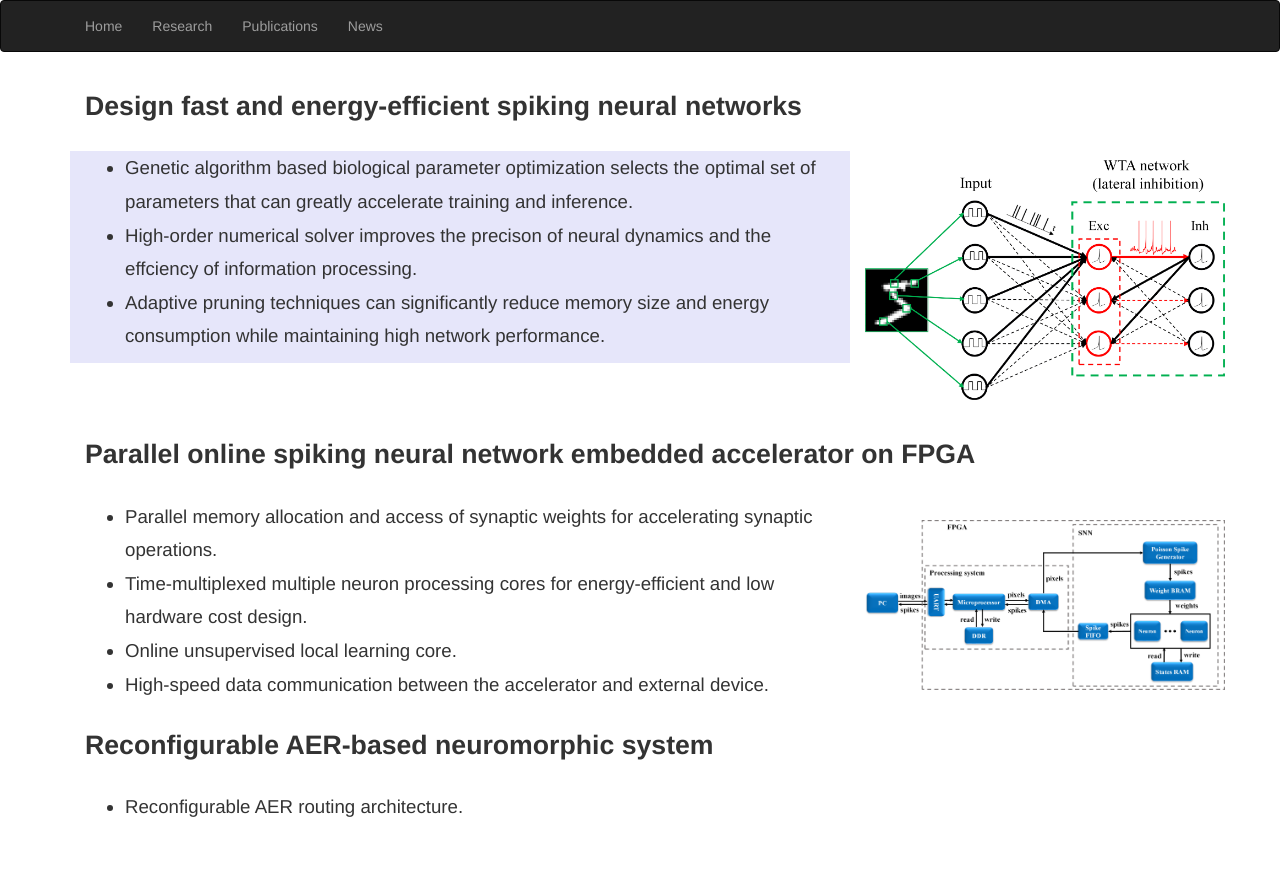
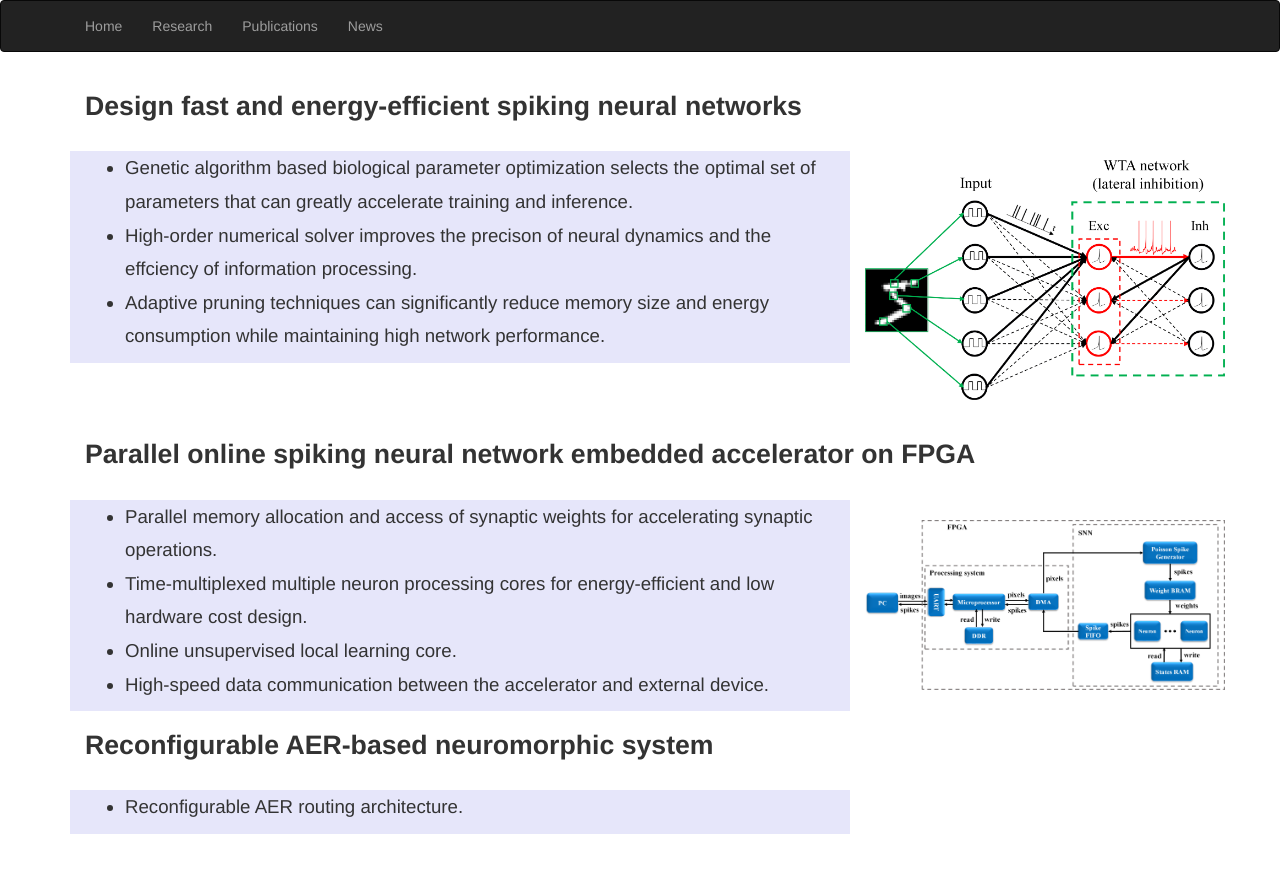
Before and after one commit to Wenzheguo/Wenzheguo.github.io, a Jekyll site: the page built from Research/index.html, in a window 1280 px wide. Shown: the top 873 px of the page. Built offline with Jekyll 4.4.1, drawn with Linux system fonts in a browser that asks for light colours.

Commit message:
Update index.html

```diff
--- a/Research/index.html
+++ b/Research/index.html
@@ -15,13 +15,13 @@ title: Research
             </ul>
         </div>
         <div class="col-md-4">
-            <img class="img-responsive" src="/images/Network architecture.png" style="width:150;height=70" alt="Myself"><br>
+            <img class="img-responsive" src="/images/Network architecture.png" style="width:150;height=50" alt="Myself"><br>
         </div>
     </div>
 
     <h1 style="font-size: 20pt;"><strong>Parallel online spiking neural network embedded accelerator on FPGA</strong></h1><br>
     <div class="row">
-        <div class="col-md-8">
+        <div class="col-md-8" style="background-color:lavender;">
             <ul style="font-size:14pt;line-height:180%;">
                 <li> Parallel memory allocation and access of synaptic weights for accelerating synaptic operations. </li>
                 <li> Time-multiplexed multiple neuron processing cores for energy-efficient and low hardware cost design. </li>
@@ -31,13 +31,13 @@ title: Research
         </div>
         <div class="col-md-4">
             <br>
-            <img class="img-responsive" src="/images/system_overview.png" style="width:200;height=200" alt="Myself"><br>
+            <img class="img-responsive" src="/images/system_overview.png" style="width:250;height=250" alt="Myself"><br>
         </div>
     </div>
 
     <h1 style="font-size: 20pt;"><strong>Reconfigurable AER-based neuromorphic system</strong></h1><br>
     <div class="row">
-        <div class="col-md-8">
+        <div class="col-md-8" style="background-color:lavender;">
             <ul style="font-size:14pt;line-height:180%;">
                 <li> Reconfigurable AER routing architecture. </li>
             </ul>
```
